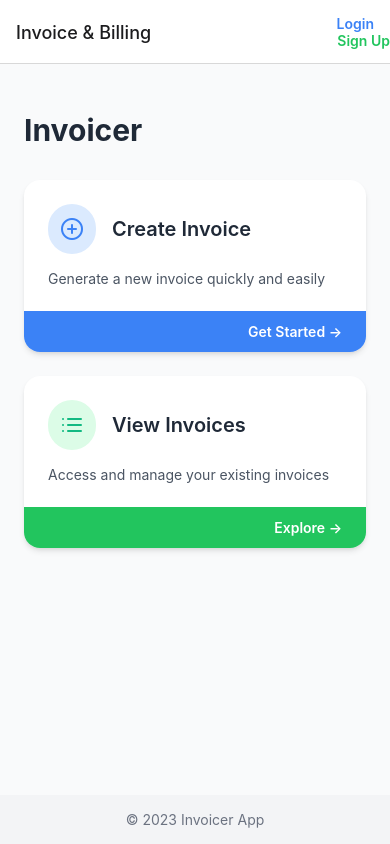
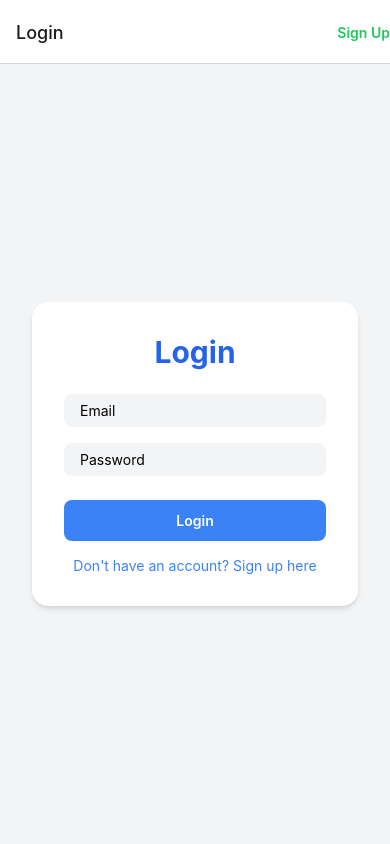
Before and after one commit to akadeepesh/Port_Invoice_Billing, a React Native app in the folder InvoiceBillingNativeTS/: screen / in a window 390 px wide. Built offline with nearby package versions, Linux system fonts and the light colour scheme; no server answers.

Commit message:
authorized navigation added

```diff
--- a/InvoiceBillingNativeTS/App.tsx
+++ b/InvoiceBillingNativeTS/App.tsx
@@ -1,4 +1,4 @@
-import React from "react";
+import React, { useEffect, useState } from "react";
 import "./global.css";
 import { NavigationContainer } from "@react-navigation/native";
 import { createNativeStackNavigator } from "@react-navigation/native-stack";
@@ -9,42 +9,76 @@ import LoginScreen from "./screens/LoginScreen";
 import SignupScreen from "./screens/SignupScreen";
 import CreateInvoiceScreen from "./screens/CreateInvoiceScreen";
 import ViewInvoiceScreen from "./screens/ViewInvoiceScreen";
-import { getAuth } from "firebase/auth";
+import { getAuth, onAuthStateChanged, User } from "firebase/auth";
 
 const Stack = createNativeStackNavigator<RootStackParamList>();
 
 export default function App() {
-  //retrieve the current user
+  const [user, setUser] = useState<User | null>(null);
+  const [isLoading, setIsLoading] = useState(true);
   const auth = getAuth();
-  const user = auth.currentUser;
+
+  useEffect(() => {
+    const unsubscribe = onAuthStateChanged(auth, (currentUser) => {
+      setUser(currentUser);
+      setIsLoading(false);
+    });
+
+    return () => unsubscribe();
+  }, [auth]);
+
+  if (isLoading) {
+    // You might want to show a loading screen here
+    return null;
+  }
 
   return (
     <NavigationContainer>
-      <Stack.Navigator initialRouteName="Home">
+      <Stack.Navigator>
+        {user ? (
+          <>
             <Stack.Screen
               name="Home"
               component={HomeScreen}
               options={({ navigation }) => ({
                 title: "Invoice & Billing",
                 headerRight: () => (
-              <>
                   <TouchableOpacity
-                  onPress={() => navigation.navigate("Login")}
-                  className="mr-4"
+                    onPress={() => {
+                      auth.signOut();
+                    }}
                   >
-                  <Text className="text-blue-500 font-semibold">Login</Text>
+                    <Text className="text-red-500 font-semibold">Logout</Text>
                   </TouchableOpacity>
-                <TouchableOpacity onPress={() => navigation.navigate("Signup")}>
-                  <Text className="text-green-500 font-semibold">Sign Up</Text>
-                </TouchableOpacity>
-              </>
                 ),
               })}
             />
-        <Stack.Screen name="CreateInvoice" component={CreateInvoiceScreen} />
+            <Stack.Screen
+              name="CreateInvoice"
+              component={CreateInvoiceScreen}
+            />
             <Stack.Screen name="ViewInvoice" component={ViewInvoiceScreen} />
-        <Stack.Screen name="Login" component={LoginScreen} />
+          </>
+        ) : (
+          <>
+            <Stack.Screen
+              name="Login"
+              component={LoginScreen}
+              options={({ navigation }) => ({
+                headerRight: () => (
+                  <TouchableOpacity
+                    onPress={() => navigation.navigate("Signup")}
+                  >
+                    <Text className="text-green-500 font-semibold">
+                      Sign Up
+                    </Text>
+                  </TouchableOpacity>
+                ),
+              })}
+            />
             <Stack.Screen name="Signup" component={SignupScreen} />
+          </>
+        )}
       </Stack.Navigator>
     </NavigationContainer>
   );
```
Lines whose indentation alone changed are shown as unchanged.
